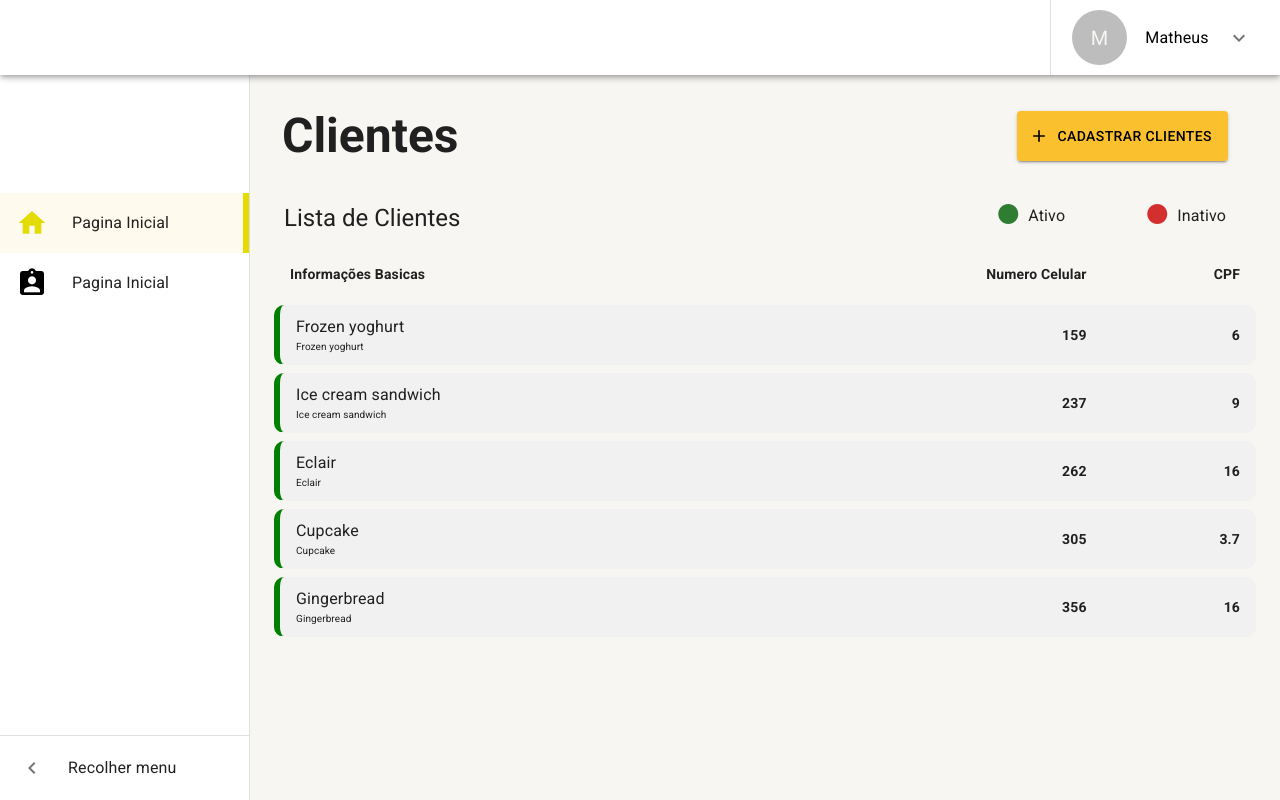
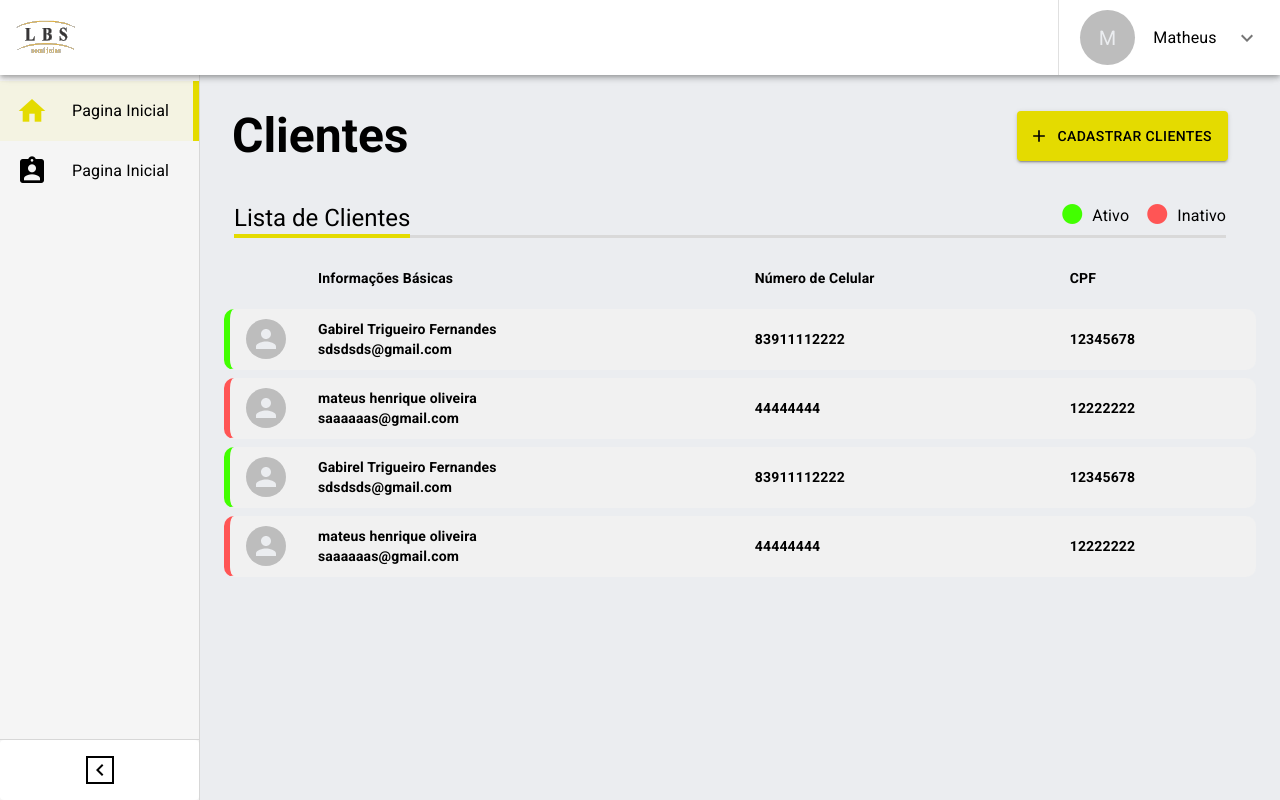
Before and after one commit to GabrielTrigueiro/lbs, a React (Create React App) app: page /pagina-inicial in a window 1280 px wide. Built offline with nearby package versions, Linux system fonts and the light colour scheme.

Commit message:
ajustes clientlist

```diff
--- a/public/index.html
+++ b/public/index.html
@@ -4,7 +4,6 @@
     <meta charset="utf-8" />
     <link rel="icon" href="%PUBLIC_URL%/favicon.ico" />
     <meta name="viewport" content="width=device-width, initial-scale=1" />
-    <meta name="theme-color" content="#000000" />
     <meta name="description" content="Frente de caixa" />
     <link rel="apple-touch-icon" href="%PUBLIC_URL%/logo192.png" />
     <link rel="manifest" href="%PUBLIC_URL%/manifest.json" />
--- a/src/pages/dashboard/Dashboard.tsx
+++ b/src/pages/dashboard/Dashboard.tsx
@@ -1,29 +1,40 @@
 import { FerramentasDeDetalhe, TableClients } from "../../shared/components";
 import { LayoutBasePage } from "../../shared/layouts";
-import { Box, Divider, Icon, Typography, Tab } from "@mui/material";
+import { Box, Divider, Icon, Typography, Tab, Grid } from "@mui/material";
 import { border } from "@mui/system";
-import TableClients2 from "../../shared/components/table-clients/TableClients2"
+import TableClients2 from "../../shared/components/table-clients/TableClients2";
+import { BorderColor } from "@mui/icons-material";
 
 export const Dashboard = () => {
   return (
     <LayoutBasePage titulo="Clientes" nameButton="Cadastrar clientes">
       <Box margin="10px" display="flex">
-        <Box flex={1}>
+        <Grid display="flex" direction="row" container flex={1}>
+          <Grid sx={{ borderBottom: "4px solid #E4DB00"}}>
             <Typography variant="h5">Lista de Clientes</Typography>
-        </Box>
-        <Box flexDirection="row" display="flex" gap={10} marginRight="20px">
-          <Box flexDirection="row" display="flex" gap={1}>
-            <Icon color="success">circle</Icon>
+          </Grid>
+
+          <Grid justifyContent='flex-end' display='flex' flex={1} sx={{ borderBottom: "3px solid #D9D9D9" }}>
+            <Box sx={{mr:2}} flexDirection="row" display="flex" gap={1}>
+              <Icon sx={{color:'#42FF00'}}>circle</Icon>
               <Typography variant="subtitle1">Ativo</Typography>
             </Box>
             <Box flexDirection="row" display="flex" gap={1}>
-            <Icon color="error">circle</Icon>
+              <Icon sx={{color:'#FF5555'}}>circle</Icon>
               <Typography variant="subtitle1">Inativo</Typography>
             </Box>
-        </Box>
+          </Grid>
+
+        </Grid>
+        <Box
+          flexDirection="row"
+          display="flex"
+          gap={10}
+          marginRight="20px"
+        ></Box>
       </Box>
       <Box>
-        <TableClients/>
+        <TableClients />
       </Box>
     </LayoutBasePage>
   );
--- a/src/shared/components/InputTeste.tsx
+++ /dev/null
@@ -1,6 +0,0 @@
-import { InputProps } from "@mui/material";
-
-export default function InputTest({onClick, ...props}:InputProps){
-    const teste = props.onChange
-
-}
--- a/src/shared/components/menu/MenuIcon.tsx
+++ b/src/shared/components/menu/MenuIcon.tsx
@@ -25,7 +25,8 @@ export default function MenuIcon() {
   };
   return (
     <React.Fragment>
-      <Box sx={{ display: 'flex', alignItems: 'center', textAlign: 'center' }}>
+      <Box sx={{height:'100%', display: 'flex', alignItems: 'center', textAlign: 'center' }}>
+      <Divider orientation="vertical" flexItem />
       <Tooltip title="Account settings">
           <IconButton
             onClick={handleClick}
--- a/src/shared/components/menu/MenuLateral.tsx
+++ b/src/shared/components/menu/MenuLateral.tsx
@@ -23,6 +23,7 @@ import {
 import { useDrawerContext } from "../../contexts";
 import { useState } from "react";
 import MenuIcon from "./MenuIcon";
+import Logo from "../../../images/login/logo.svg";
 
 interface IListItemLinkProps {
   to: string;
@@ -31,7 +32,7 @@ interface IListItemLinkProps {
   onClick: (() => void) | undefined;
 }
 
-const drawerWidth = 250;
+const drawerWidth = 200;
 
 const openedMixin = (theme: Theme): CSSObject => ({
   width: drawerWidth,
@@ -100,17 +101,22 @@ const ListItemLink: React.FC<IListItemLinkProps> = ({
     onClick?.();
   };
 
+  //icon effect
   return (
-    <ListItemButton selected={!!match} sx={{
-      height:60,
+    <ListItemButton
+      selected={!!match}
+      sx={{
+        height: 60,
         "&.Mui-selected": {
-        borderRight:"6px solid #E4DB00"
-      }
-    }}onClick={handleClick}>
-      <ListItemIcon >
-        <Icon sx={{fontSize:"2rem", color: match ? "#E4DB00" : "black"
-
-        }} >{icon}</Icon>
+          borderRight: "6px solid #E4DB00",
+        },
+      }}
+      onClick={handleClick}
+    >
+      <ListItemIcon>
+        <Icon sx={{ fontSize: "2rem", color: match ? "#E4DB00" : "black" }}>
+          {icon}
+        </Icon>
       </ListItemIcon>
       <ListItemText primary={label} />
     </ListItemButton>
@@ -148,13 +154,23 @@ export const MenuLateral: React.FC = ({ children }) => {
   return (
     <Box sx={{ display: "flex" }}>
       <CssBaseline />
-      <AppBar sx={{backgroundColor:"#fff"}} >
-        <Toolbar sx={{height:"75px"}}>
-          <Typography component="h1" variant="h6" color="inherit" sx={{flexGrow:1}}>
-            IMAGE
-          </Typography>
-          <Divider orientation="vertical" flexItem />
-          <MenuIcon/>
+      <AppBar sx={{ backgroundColor: "#fff" }}>
+        <Toolbar
+          disableGutters
+          sx={{
+            paddingLeft: 2,
+            paddingRight: 2,
+            height: "75px",
+            justifyContent: "space-between",
+          }}
+        >
+          <Box
+            alt="logo"
+            src={Logo}
+            component="img"
+            sx={{ width: 60, height: "100%" }}
+          ></Box>
+          <MenuIcon />
         </Toolbar>
       </AppBar>
 
@@ -162,12 +178,11 @@ export const MenuLateral: React.FC = ({ children }) => {
         variant={smDown ? "temporary" : "permanent"}
         open={open}
         onClose={toggleDrawerOpen}
-
       >
         <DrawerHeader></DrawerHeader>
         <Divider />
-        <Box flex={1}sx={{mt:theme.spacing(15)}} >
-          <List component="nav" >
+        <Box flex={1} sx={{ mt: theme.spacing(1) }}>
+          <List component="nav">
             {drawerOptions.map((drawerOption) => (
               <ListItemLink
                 to={drawerOption.path}
@@ -179,34 +194,35 @@ export const MenuLateral: React.FC = ({ children }) => {
             ))}
           </List>
         </Box>
-        <Divider/>
         <Box>
-          <List>
-            <ListItem disablePadding sx={{ display: "block"}}>
-              <ListItemButton
+          <Divider></Divider>
+          <Button
             onClick={handleDrawerOpenOrClose}
             sx={{
+              padding: 2,
+              color: "#000",
+              width: "100%",
+              background: "#FFFFFF",
               minHeight: 48,
-                  justifyContent: open ? "initial" : "center",
               px: 2.5,
-                }}
-              >
-                <ListItemIcon
-                  sx={{
               minWidth: 0,
               mr: open ? 3 : "auto",
               justifyContent: "center",
             }}
           >
+            <Box
+              sx={{
+                display: "flex",
+                justifyContens: "center",
+                alignItems: "center",
+                borderStyle: "solid",
+                borderWidth: 2,
+                borderColor: "#000",
+              }}
+            >
               {open ? <ChevronLeftIcon /> : <ChevronRightIcon />}
-                </ListItemIcon>
-                <ListItemText
-                  primary="Recolher menu"
-                  sx={{ opacity: open ? 1 : 0 }}
-                />
-              </ListItemButton>
-            </ListItem>
-          </List>
+            </Box>
+          </Button>
         </Box>
       </Drawer>
 
--- a/src/shared/components/table-clients/TableClients.tsx
+++ b/src/shared/components/table-clients/TableClients.tsx
@@ -1,90 +1,100 @@
-import { styled } from '@mui/material/styles';
-import Table from '@mui/material/Table';
-import TableBody from '@mui/material/TableBody';
-import TableCell, { tableCellClasses } from '@mui/material/TableCell';
-import TableContainer from '@mui/material/TableContainer';
-import TableHead from '@mui/material/TableHead';
-import TableRow from '@mui/material/TableRow';
-import "./styles.css"
-import { Typography } from '@mui/material';
-
+import { styled } from "@mui/material/styles";
+import Table from "@mui/material/Table";
+import TableBody from "@mui/material/TableBody";
+import TableCell, { tableCellClasses } from "@mui/material/TableCell";
+import TableContainer from "@mui/material/TableContainer";
+import TableHead from "@mui/material/TableHead";
+import TableRow from "@mui/material/TableRow";
+import "./styles.css";
+import { Avatar, Box, createTheme, Typography } from "@mui/material";
 
 const TableStyled = styled(Table)({
-  fontWeight:'bold',
+  fontWeight: "bold",
   borderSpacing: "0px 8px",
   borderCollapse: "separate",
- 'thead': {
+  thead: {
     borderSpacing: 0,
-}
-
+  },
 });
 
 const TableBodyStyled = styled(TableBody)({
-  fontWeight:'bold',
+  fontWeight: "bold",
+});
+const TableHeaderStyled = styled(TableHead)({
+  fontWeight: "bold",
+});
+const TableRowStyled = styled(TableRow)({
+  fontWeight: "bold",
+  padding: "10px",
+  backgroundColor: "#f1f1f1",
+  borderEndEndRadius: "10px",
+});
+const TableCellStyled = styled(TableCell)({
+  fontWeight: "bold",
+  borderColor: "transparent",
+  padding: "10px 16px",
 });
 
-const TableHeaderStyled = styled(TableHead)({
-  fontWeight:'bold',
-});
-const TableRowStyled = styled(TableRow)({
-  fontWeight:'bold',
-  padding:"10px",
-  backgroundColor:"#f1f1f1",
-  borderEndEndRadius:"10px",
-
-});
-
-const TableCellStyled = styled(TableCell)({
-  fontWeight:'bold',
-  borderColor: "transparent",
-  padding: "10px 16px"
-});
-
-
-function createData(
-  name: string,
-  calories: number,
-  fat: number,
-  carbs: number,
-  protein: number,
-) {
-  return { name, calories, fat, carbs, protein };
-}
-
-const rows = [
-  createData('Frozen yoghurt', 159, 6.0, 24, 4.0),
-  createData('Ice cream sandwich', 237, 9.0, 37, 4.3),
-  createData('Eclair', 262, 16.0, 24, 6.0),
-  createData('Cupcake', 305, 3.7, 67, 4.3),
-  createData('Gingerbread', 356, 16.0, 49, 3.9),
+const Clientes = [
+  {
+    id: 1,
+    nome: "Gabirel Trigueiro Fernandes",
+    email: "sdsdsds@gmail.com",
+    cpf: "12345678",
+    celular: 83911112222,
+    status: true,
+  },
+  {
+    id: 2,
+    nome: "mateus henrique oliveira",
+    email: "saaaaaas@gmail.com",
+    cpf: "12222222",
+    celular: 44444444,
+    status: false,
+  },
+  {
+    id: 1,
+    nome: "Gabirel Trigueiro Fernandes",
+    email: "sdsdsds@gmail.com",
+    cpf: "12345678",
+    celular: 83911112222,
+    status: true,
+  },
+  {
+    id: 2,
+    nome: "mateus henrique oliveira",
+    email: "saaaaaas@gmail.com",
+    cpf: "12222222",
+    celular: 44444444,
+    status: false,
+  },
 ];
 
 export const TableClients: React.FC = () => {
-
   return (
-    <TableContainer  >
-    <TableStyled sx={{ minWidth: 700 }} aria-label="customized table" >
+    <TableContainer>
+      <TableStyled sx={{ minWidth: 700 }}>
         <TableHeaderStyled>
           <TableRow>
-          <TableCellStyled>Informações Basicas</TableCellStyled>
-          <TableCellStyled align="right">Numero Celular</TableCellStyled>
-          <TableCellStyled align="right">CPF</TableCellStyled>
+            <TableCellStyled></TableCellStyled>
+            <TableCellStyled>Informações Básicas</TableCellStyled>
+            <TableCellStyled>Número de Celular</TableCellStyled>
+            <TableCellStyled>CPF</TableCellStyled>
           </TableRow>
         </TableHeaderStyled>
         <TableBodyStyled>
-
-        {rows.map((row) => (
-          <TableRowStyled  key={row.name} className="MuiTableRow-root" >
-            <TableCellStyled scope="row">
-                <Typography>
-                {row.name}
-                <Typography sx={{fontSize: "10px"}}>
-                {row.name}
-                </Typography>
-                </Typography>
+          {Clientes.map((row) => (
+            <TableRowStyled sx={{boxShadow:'inherit'}} className="MuiTableRow-root">
+              <TableCellStyled style={{borderLeftColor: row.status ? "#42FF00" : "#FF5555" }} sx={{ width: 30, mr: "15px" }}>
+                <Avatar />
               </TableCellStyled>
-            <TableCellStyled align="right">{row.calories}</TableCellStyled>
-            <TableCellStyled align="right">{row.fat}</TableCellStyled>
+              <TableCellStyled>
+                <Box display="flex">
+                  <div>{row.nome}<div>{row.email}</div></div>
+                </Box>
+              </TableCellStyled>
+              <TableCellStyled>{row.celular}</TableCellStyled>
+              <TableCellStyled>{row.cpf}</TableCellStyled>
             </TableRowStyled>
           ))}
         </TableBodyStyled>
--- a/src/shared/components/table-clients/styles.css
+++ b/src/shared/components/table-clients/styles.css
@@ -1,8 +1,9 @@
 .MuiTableRow-root td:first-child{
   border-top-left-radius: 10px;
   border-bottom-left-radius: 10px;
-  border-left: 6px solid green;
+  border-left: 6px solid;
 }
+
 .MuiTableRow-root td:last-child{
   border-top-right-radius: 10px;
   border-bottom-right-radius: 10px;
--- a/src/shared/contexts/ThemeContext.tsx
+++ b/src/shared/contexts/ThemeContext.tsx
@@ -7,7 +7,6 @@ import {
 } from "react";
 import { ThemeProvider } from "@mui/material";
 import { Box } from "@mui/system";
-
 import { DarkTheme, LightTheme } from "./../themes";
 
 interface IThemeContextData {
--- a/src/shared/layouts/LayoutBasePage.tsx
+++ b/src/shared/layouts/LayoutBasePage.tsx
@@ -38,7 +38,6 @@ export const LayoutBasePage: React.FC<ILayoutBasePageProps> = ({
         alignItems="center"
         gap={1}
         height={theme.spacing(smDown ? 6 : mdDown ? 8 : 12)} // tamanho do navBar
-
       >
         {smDown && (
           <IconButton onClick={toggleDrawerOpen}>
@@ -68,6 +67,7 @@ export const LayoutBasePage: React.FC<ILayoutBasePageProps> = ({
           </Button>
         </Box>
       </Box>
+
       <Box flex={1} overflow="auto" >
         {children}
       </Box>
--- a/src/shared/themes/Ligth.ts
+++ b/src/shared/themes/Ligth.ts
@@ -1,25 +1,22 @@
 import {createTheme} from '@mui/material'
-import { cyan, yellow } from '@mui/material/colors';
+import { yellow } from '@mui/material/colors';
 
 export const LightTheme = createTheme({
     palette:{
         primary:{
             //cores de botões
-            main: yellow[700],
-            dark: yellow[800],
-            light: yellow[500],
+            main: '#E4DB00',
+            dark: '#E4DB00'[800],
+            light: '#E4DB00'[500],
             contrastText: '#ffffff',
         },
-        secondary:{
-            //cores de botões
-            main: cyan[500],
-            dark: cyan[400],
-            light: cyan[300],
-            contrastText: '#ffffff',
+        text: {
+            primary:'#000',
+            secondary: '#6F6F6F',
         },
         background:{
-            default: '#f7f6f3', //Funda da pagina
-            paper: '#ffffff', //cards
-        }
-    }
+            default: '#ebedf0', //Funda da pagina
+            paper: '#F5F5F5', //cards
+        },
+    },
 });
```
Also changed, not shown: src/App.tsx (+4 -4 lines), src/routes/index.tsx (+3 -6 lines). Lines whose indentation alone changed are shown as unchanged.
